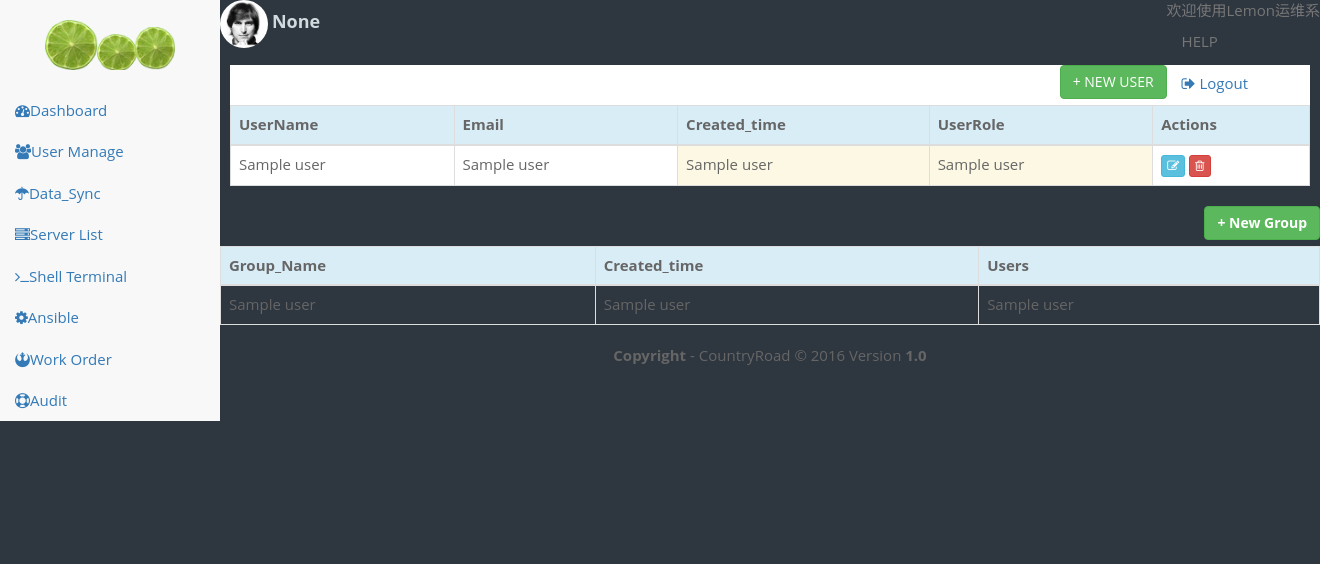
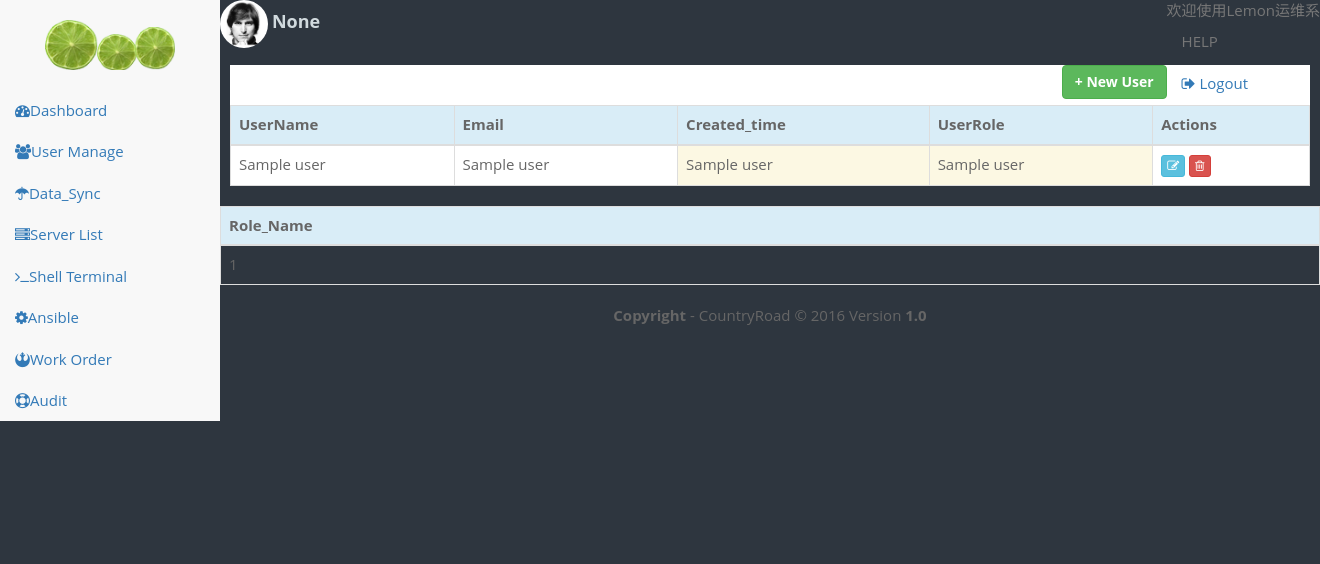
Before and after one commit to ljjsys/Lemon_flask, a Flask app: template lemon_master/app/templates/user/user_manage.html in a window 1320 px wide; the page is wider, and only the part inside the window is pictured. Shown: the top 564 px of that part. Run offline with Flask 2, Linux system fonts and the light colour scheme; the template is opened without the code that fills it: most values are stand-ins (such as "Sample title", 1, 10 or a date in 2020); some libraries are stand-ins or nearby versions.

Commit message:
change group to role

```diff
--- a/lemon_master/app/templates/user/user_groups.html
+++ /dev/null
@@ -1,24 +0,0 @@
-<div class="groups_box">
-    <button type="button" class="btn btn-success pull-right" id="newUser" data-toggle="modal" data-target="#addModal"><strong>+ New Group</strong></button>
-
-    <div class="users_content">
-        <table id="user_list" class="table  table-bordered table-hover">
-            <thead>
-                <tr>
-                    <th class="info">Group_Name</th>
-                    <th class="info">Created_time</th>
-                    <th class="info">Users</th>
-                </tr>
-            </thead>
-            <tbody id="user_tb">
-                {% for user in user_list %}
-                    <tr class="server_tr">
-                        <td class="center">{{ user[1] }}</td>
-                        <td class="center">{{ user[3] }}</td>
-                        <td class="center">{{ user[3] }}</td>
-                    </tr>
-                {% endfor %}
-            </tbody>
-        </table>
-    </div>
-</div>
--- a/lemon_master/app/templates/user/user_manage.html
+++ b/lemon_master/app/templates/user/user_manage.html
@@ -3,10 +3,10 @@
 
 {% block content %}
     {% include 'user/user_users.html' %}
-    {% include 'user/user_groups.html' %}
+    {% include 'user/user_roles.html' %}
 {% endblock %}
 
 {% block script %}
     {% include 'user/user_users_script.html' %}
-    {% include 'user/user_groups_script.html' %}
+    {% include 'user/user_roles_script.html' %}
 {% endblock %}
--- /dev/null
+++ b/lemon_master/app/templates/user/user_roles.html
@@ -0,0 +1,18 @@
+<div class="roles_box">
+    <div class="roles_content">
+        <table id="role_list" class="table  table-bordered table-hover">
+            <thead>
+                <tr>
+                    <th class="info">Role_Name</th>
+                </tr>
+            </thead>
+            <tbody id="role_tb">
+                {% for role in role_list %}
+                    <tr class="role_tr">
+                        <td class="center">{{ role[0] }}</td>
+                    </tr>
+                {% endfor %}
+            </tbody>
+        </table>
+    </div>
+</div>
--- a/lemon_master/app/templates/user/user_users.html
+++ b/lemon_master/app/templates/user/user_users.html
@@ -1,6 +1,6 @@
 
 <div class="users_box">
-    <button type="button" class="btn btn-success pull-right" id="newUser" data-toggle="modal" data-target="#addModal">+ NEW USER</button>
+    <button type="button" class="btn btn-success pull-right" id="newUser" data-toggle="modal" data-target="#addModal"><strong>+ New User</strong></button>
 
     <div class="users_content">
         <table id="user_list" class="table  table-bordered table-hover">
@@ -71,11 +71,12 @@
                         </div>
                     </div>
                     <div class="form-group">
-                        <label class="col-sm-3 control-label">Group:</label>
+                        <label class="col-sm-3 control-label">Role:</label>
                         <div class="col-sm-9">
-                              <select id="user-group" class="form-control">
-                                <option value="Guest">Guest</option>
-                                <option value="Supervisors">administrators</option>
+                              <select id="user-role" class="form-control">
+                                  {% for role in role_list %}
+                                    <option value="{{ role[0] }}">{{ role[0] }}</option>
+                                  {% endfor%}
                             </select>
                         </div>
                     </div>
@@ -112,11 +113,12 @@
                     </div>
                 </div>
                 <div class="form-group">
-                    <label class="col-sm-3 control-label">Group:</label>
+                    <label class="col-sm-3 control-label">Role:</label>
                     <div class="col-sm-9">
-                          <select id="editGroup" class="form-control">
-                            <option value="Guest">Guest</option>
-                            <option value="Supervisors">Supervisors</option>
+                          <select id="editRole" class="form-control">
+                            {% for role in role_list %}
+                                <option value="{{ role[0] }}">{{ role[0] }}</option>
+                            {% endfor%}
                         </select>
                     </div>
                 </div>
--- a/lemon_master/app/templates/user/user_users_script.html
+++ b/lemon_master/app/templates/user/user_users_script.html
@@ -26,7 +26,7 @@
                     username:$.trim($('#username').val()),
                     email:$('#email').val(),
                     password:$('#password').val(),
-                    group:$('#user-group').val(),
+                    role:$('#user-role').val(),
                 },
                 success: function(result){
                     <!-- $('#addModal').modal('hide'); -->
@@ -72,7 +72,7 @@
                 var data = JSON.parse(res);
                 $('#editUsername').val( data[0]['username']);
                 $('#editEmail').val( data[0]['email']);
-                $('#editGroup').val( data[0]['group'] );
+                $('#editRole').val( data[0]['role'] );
                 $('#editModal').modal();
             }
         });
```
Also changed, not shown: lemon_master/app/templates/user/user_groups_script.html (deleted), lemon_master/app/templates/user/user_roles_script.html (added).
